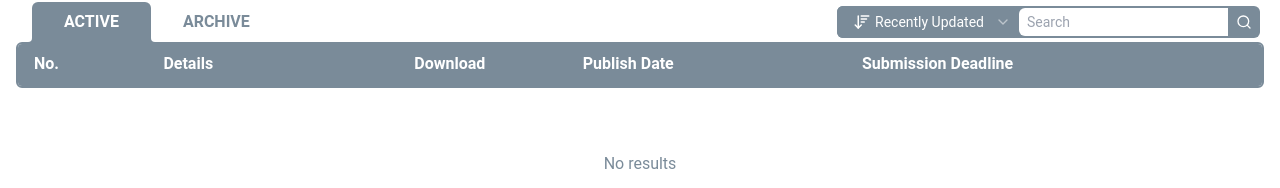
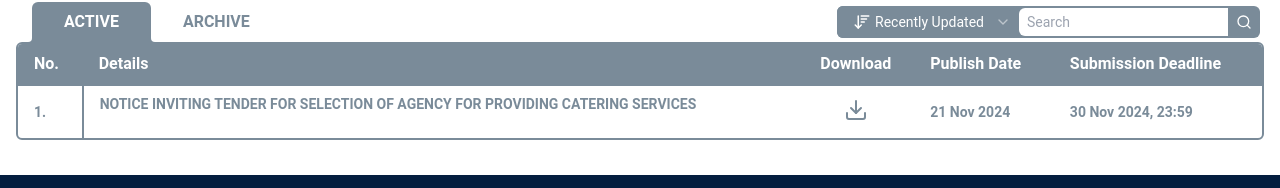
Before and after one commit to Velocity-IIITDWD/iiitdwd.ac.in, a Next.js app: page /tenders in a window 1280 px wide. Shown: the part 230-418 px from the top of the page. Built offline with nearby package versions, Linux system fonts and the light colour scheme.

Commit message:
data: tender added

```diff
--- a/data/tenders.ts
+++ b/data/tenders.ts
@@ -1,4 +1,14 @@
 export const tenders: Tender[] = [
+  {
+    cancelled: false,
+    corrections: [],
+    documents: [],
+    link: '/docs/TENDER-FOR-SELECTION-OF-AGENCY-FOR-PROVIDING-CATERING-SERVICES.pdf',
+    publishDate: '2024-11-21',
+    submissionDeadline: '2024-11-30T23:59+05:30',
+    title: 'NOTICE INVITING TENDER FOR SELECTION OF AGENCY FOR PROVIDING CATERING SERVICES',
+    updatedAt: 53,
+  },
   {
     cancelled: false,
     corrections: [],
```
